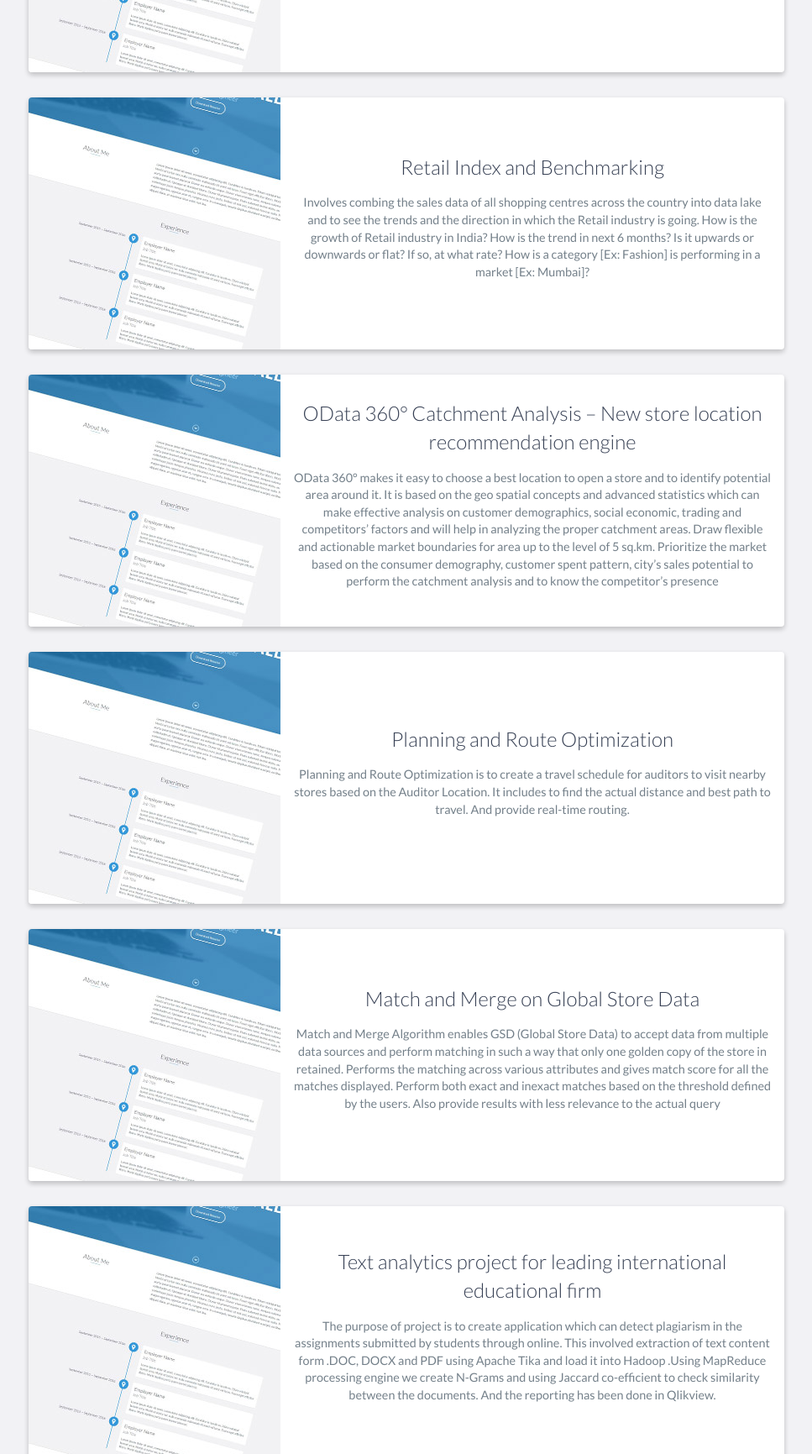
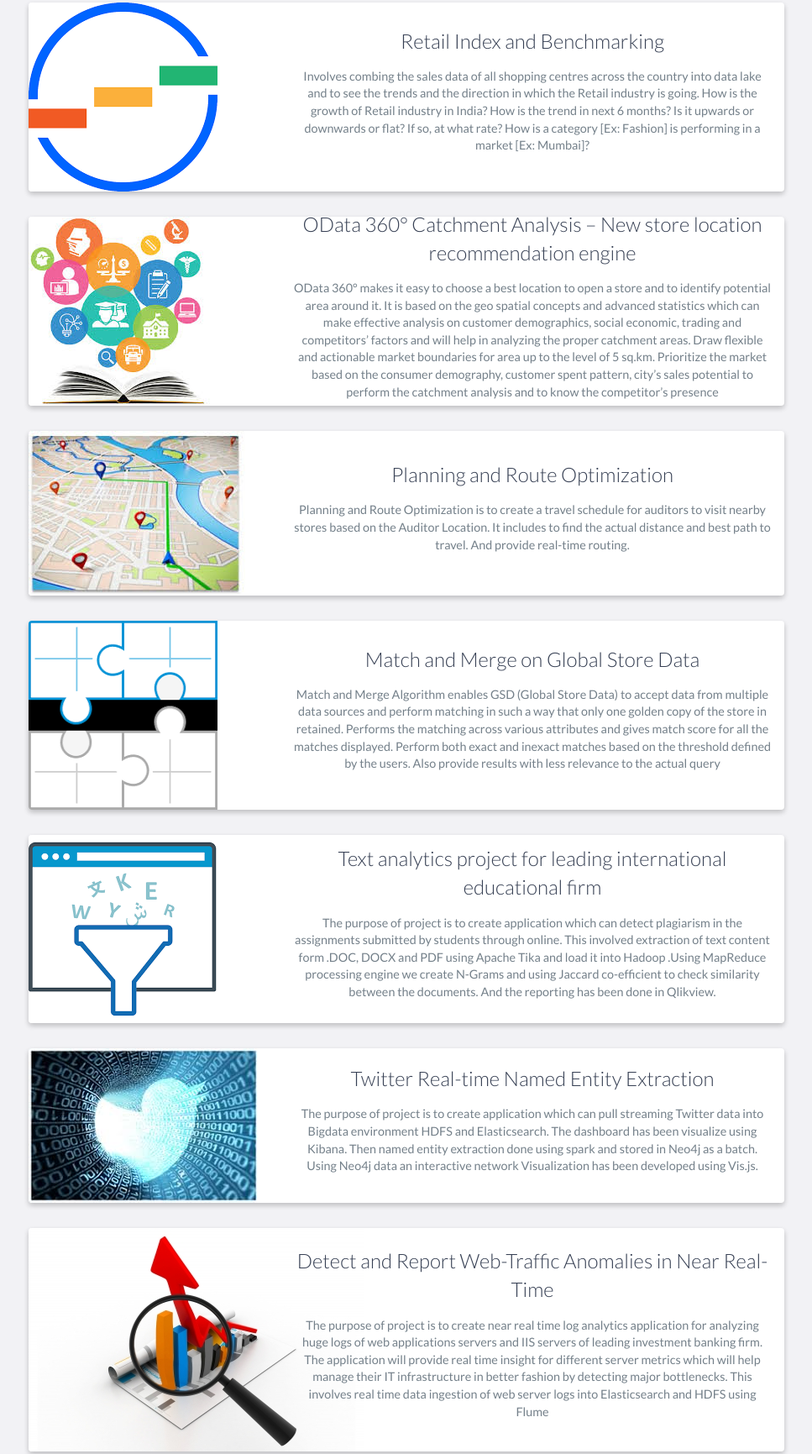
Before and after one commit to thangarajan8/thangarajan8.github.io, a website: page index.html in a window 1280 px wide. Shown: the part 3032-4763 px from the top of the page at 84% size, without its empty margins (156-1123 px from the left). Drawn offline with nearby package versions, Linux system fonts and the light colour scheme.

Commit message:
project_image

```diff
--- a/index.html
+++ b/index.html
@@ -148,7 +148,7 @@
             <li><a href="https://www.linkedin.com/in/thanga/" target="_blank">Linkedin</a></li>
             <li><a href="https://www.hackerearth.com/@itsthanga" target="_blank">Hacker Earth</a></li>
             <li><a href="https://www.hackerrank.com/itsthanga?hr_r=1" target="_blank">Hacker Rank</a></li>
-            <li><a href="https://public.tableau.com/profile/itsthanga#!/" target="_blank">Tableau Public</a></li>\
+            <li><a href="https://public.tableau.com/profile/itsthanga#!/" target="_blank">Tableau Public</a></li>
             <li><a href="https://sites.google.com/view/datanerd/home" target="_blank">Data Nerd</a></li>
         </ul>
     </div>
@@ -160,7 +160,7 @@
             <div class="row">
                 <div class="project shadow-large">
                     <div class="project-image">
-                        <img src="images/project.jpg" />
+                        <img src="images/te.jpg" />
                     </div>
                     <!-- End .project-image -->
                     <div class="project-info">
@@ -176,7 +176,7 @@
 
                 <div class="project shadow-large">
                     <div class="project-image">
-                        <img src="images/project.jpg" />
+                        <img src="images/rb.png" />
                     </div>
                     <!-- End .project-image -->
                     <div class="project-info">
@@ -191,7 +191,7 @@
 
                 <div class="project shadow-large">
                     <div class="project-image">
-                        <img src="images/project.jpg" />
+                        <img src="images/opendata.jpg" />
                     </div>
                     <!-- End .project-image -->
                     <div class="project-info">
@@ -205,7 +205,7 @@
                 <!-- End .project -->
                    <div class="project shadow-large">
                     <div class="project-image">
-                        <img src="images/project.jpg" />
+                        <img src="images/rp.jpg" />
                     </div>
                     <!-- End .project-image -->
                     <div class="project-info">
@@ -221,7 +221,7 @@
 
                 <div class="project shadow-large">
                     <div class="project-image">
-                        <img src="images/project.jpg" />
+                        <img src="images/mm.png" />
                     </div>
                     <!-- End .project-image -->
                     <div class="project-info">
@@ -237,7 +237,7 @@
 
                 <div class="project shadow-large">
                     <div class="project-image">
-                        <img src="images/project.jpg" />
+                        <img src="images/nlp.png" />
                     </div>
                     <!-- End .project-image -->
                     <div class="project-info">
@@ -253,7 +253,7 @@
 
                 <div class="project shadow-large">
                     <div class="project-image">
-                        <img src="images/project.jpg" />
+                        <img src="images/twt.jpg" />
                     </div>
                     <!-- End .project-image -->
                     <div class="project-info">
@@ -268,7 +268,7 @@
                 <!-- End .project -->
    <div class="project shadow-large">
                     <div class="project-image">
-                        <img src="images/project.jpg" />
+                        <img src="images/web_traffic.jpg" />
                     </div>
                     <!-- End .project-image -->
                     <div class="project-info">
@@ -283,7 +283,7 @@
 
                    <div class="project shadow-large">
                     <div class="project-image">
-                        <img src="images/project.jpg" />
+                        <img src="images/fruad.png" />
                     </div>
                     <!-- End .project-image -->
                     <div class="project-info">
```
Also changed, not shown: images/0.jpg (added), images/fruad.png (added), images/lead-bg.jpg, images/lead-bg.png (added), images/lead-bg_1.jpg (added), images/mm.png (added), images/nlp.png (added), images/opendata.jpg (added), images/rb.png (added), images/rp.jpg (added), images/te.jpg (added), images/twt.jpg (added), images/web_traffic.jpg (added).
